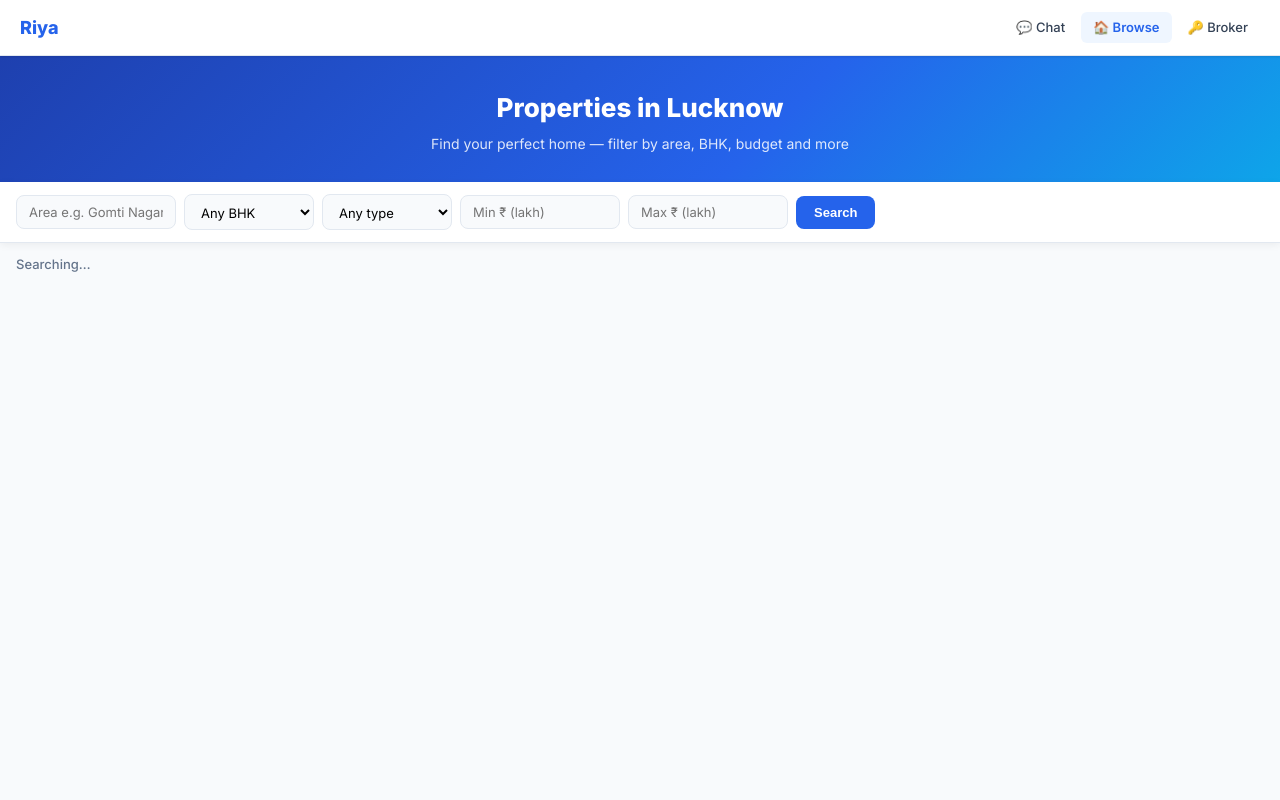
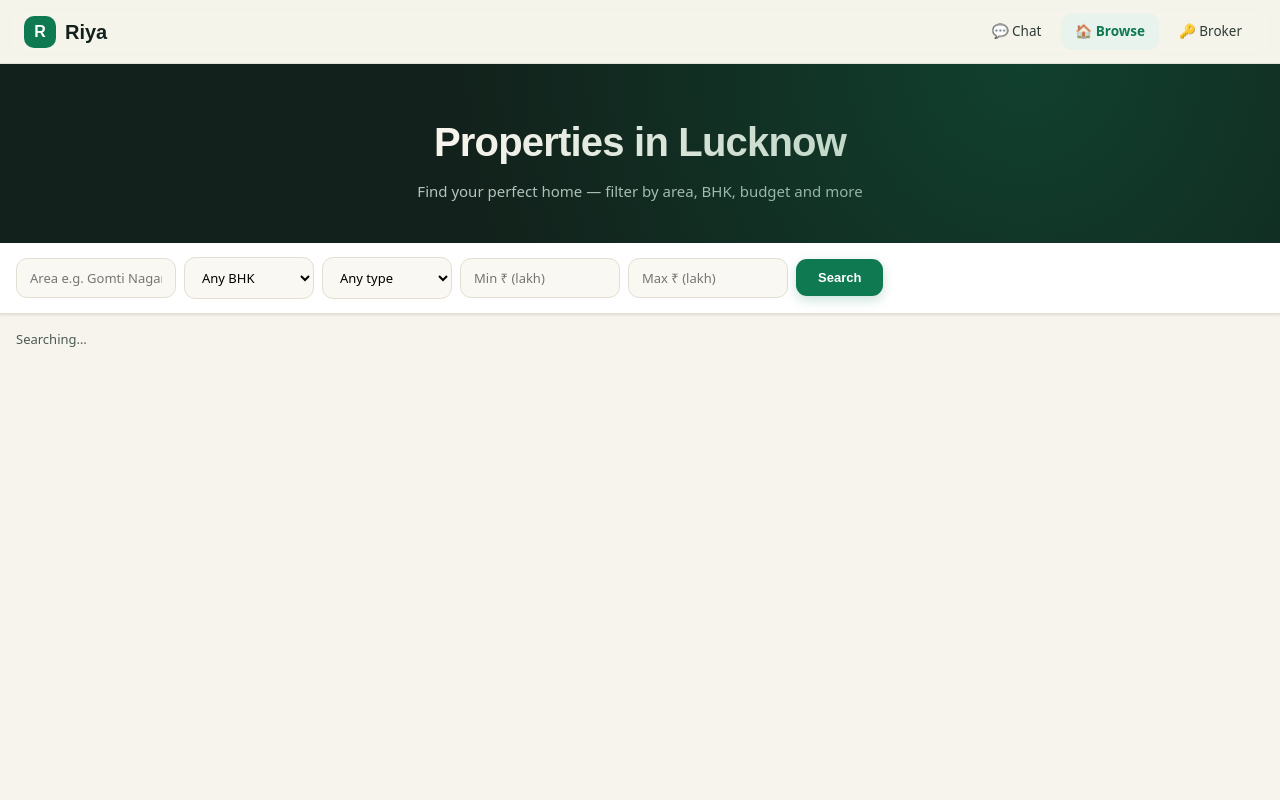
Before and after one commit to sarcasticpanda/real-estate-ai-agent, a FastAPI app: page /properties/browse in a window 1280 px wide. Run offline with FastAPI, Linux system fonts and the light colour scheme; data that the repository does not hold is empty; some web fonts are replaced.

Commit message:
ui: unify emerald+Fontshare theme across landing, chat, browse & broker
- landing: robust reveal (safety net so sections never stay hidden)
- chat/browse/broker: swap blue+Inter -> emerald + Clash Display/General Sans
- fix routing: browse/broker links now point to /chat (landing lives at /)
- brand: emerald R dot + wordmark shared via shared.css topnav

```diff
--- a/api/templates/browse.html
+++ b/api/templates/browse.html
@@ -4,56 +4,55 @@
 <meta charset="UTF-8">
 <meta name="viewport" content="width=device-width,initial-scale=1">
 <title>Browse Properties — Riya Lucknow</title>
-<link href="https://fonts.googleapis.com/css2?family=Inter:wght@400;500;600;700;800&display=swap" rel="stylesheet">
 <link href="/static/shared.css" rel="stylesheet">
 <style>
-.hero{background:linear-gradient(135deg,#1e40af 0%,#2563eb 60%,#0ea5e9 100%);
-  color:#fff;padding:32px 20px 28px;text-align:center}
-.hero h1{font-size:26px;font-weight:800;margin-bottom:6px}
-.hero p{font-size:14px;opacity:.85}
-.filter-bar{background:#fff;border-bottom:1px solid #e2e8f0;padding:12px 16px;
-  display:flex;gap:8px;flex-wrap:wrap;align-items:center;position:sticky;top:0;z-index:50;
-  box-shadow:0 2px 8px rgba(0,0,0,.06)}
+.hero{background:var(--slate-900);color:var(--paper);padding:48px 20px 40px;text-align:center;position:relative;overflow:hidden}
+.hero::after{content:'';position:absolute;inset:0;background:radial-gradient(circle at 80% 0%,rgba(15,122,82,.35),transparent 55%);pointer-events:none}
+.hero h1{font-family:var(--display);font-size:clamp(26px,4vw,40px);font-weight:700;margin-bottom:8px;letter-spacing:-.02em;position:relative}
+.hero p{font-size:15px;color:#b7c4bd;position:relative}
+.filter-bar{background:var(--white);border-bottom:1px solid var(--slate-200);padding:14px 16px;
+  display:flex;gap:8px;flex-wrap:wrap;align-items:center;position:sticky;top:64px;z-index:50;
+  box-shadow:var(--shadow-sm)}
 .filter-bar input,.filter-bar select{
-  padding:8px 12px;border:1.5px solid #e2e8f0;border-radius:8px;
-  font-size:13px;font-family:inherit;outline:none;background:#f8fafc;
+  padding:10px 13px;border:1.5px solid var(--slate-200);border-radius:11px;
+  font-size:13px;font-family:inherit;outline:none;background:var(--slate-50);
   transition:border-color .15s}
-.filter-bar input:focus,.filter-bar select:focus{border-color:#2563eb;background:#fff}
+.filter-bar input:focus,.filter-bar select:focus{border-color:var(--brand);background:#fff}
 .filter-bar input{width:160px}
 .filter-bar select{width:130px;cursor:pointer}
-.search-btn{padding:9px 18px;background:#2563eb;color:#fff;border:none;border-radius:8px;
-  font-weight:700;font-size:13px;cursor:pointer;transition:background .15s;white-space:nowrap}
-.search-btn:hover{background:#1d4ed8}
-#count{color:#64748b;font-size:13px;padding:12px 16px 0;font-weight:500}
-.grid{display:grid;grid-template-columns:repeat(auto-fill,minmax(290px,1fr));gap:16px;padding:14px 16px 32px}
-.pcard{background:#fff;border-radius:14px;overflow:hidden;border:1px solid #e2e8f0;
-  box-shadow:0 2px 8px rgba(0,0,0,.07);transition:transform .2s,box-shadow .2s;cursor:pointer}
-.pcard:hover{transform:translateY(-3px);box-shadow:0 8px 24px rgba(0,0,0,.12)}
-.pcard-img{height:180px;background:#f1f5f9;overflow:hidden;position:relative}
-.pcard-img img{width:100%;height:100%;object-fit:cover;transition:transform .3s}
-.pcard:hover .pcard-img img{transform:scale(1.05)}
-.pcard-img-empty{display:flex;align-items:center;justify-content:center;height:100%;color:#94a3b8;font-size:13px}
-.pcard-type-badge{position:absolute;top:10px;right:10px;background:rgba(0,0,0,.55);
-  color:#fff;font-size:11px;font-weight:600;padding:3px 9px;border-radius:20px;backdrop-filter:blur(4px)}
-.pcard-body{padding:14px}
-.pcard-price{font-size:18px;font-weight:800;color:#2563eb;margin-bottom:4px}
-.pcard-title{font-size:14px;font-weight:600;color:#0f172a;margin-bottom:3px}
-.pcard-loc{font-size:12px;color:#64748b;margin-bottom:10px;display:flex;align-items:center;gap:4px}
-.pcard-chips{display:flex;flex-wrap:wrap;gap:5px;margin-bottom:12px}
-.pchip{background:#eff6ff;color:#2563eb;font-size:11px;font-weight:600;padding:2px 9px;border-radius:20px}
-.pchip-green{background:#f0fdf4;color:#059669}
-.pcard-pois{font-size:12px;color:#64748b;margin-bottom:12px;line-height:1.7}
+.search-btn{padding:11px 22px;background:var(--brand);color:#fff;border:none;border-radius:11px;
+  font-weight:600;font-size:13px;cursor:pointer;transition:all .15s;white-space:nowrap;box-shadow:0 4px 12px rgba(15,122,82,.22)}
+.search-btn:hover{background:var(--brand-dk);transform:translateY(-1px)}
+#count{color:var(--slate-500);font-size:13px;padding:16px 16px 0;font-weight:500}
+.grid{display:grid;grid-template-columns:repeat(auto-fill,minmax(290px,1fr));gap:18px;padding:16px 16px 40px}
+.pcard{background:var(--white);border-radius:var(--radius);overflow:hidden;border:1px solid var(--slate-200);
+  box-shadow:var(--shadow-sm);transition:transform .22s,box-shadow .22s;cursor:pointer}
+.pcard:hover{transform:translateY(-4px);box-shadow:var(--shadow-lg)}
+.pcard-img{height:190px;background:var(--slate-100);overflow:hidden;position:relative}
+.pcard-img img{width:100%;height:100%;object-fit:cover;transition:transform .4s}
+.pcard:hover .pcard-img img{transform:scale(1.06)}
+.pcard-img-empty{display:flex;align-items:center;justify-content:center;height:100%;color:var(--slate-400);font-size:13px}
+.pcard-type-badge{position:absolute;top:10px;right:10px;background:rgba(18,33,27,.62);
+  color:#fff;font-size:11px;font-weight:600;padding:4px 10px;border-radius:20px;backdrop-filter:blur(4px)}
+.pcard-body{padding:16px}
+.pcard-price{font-family:var(--display);font-size:19px;font-weight:700;color:var(--brand);margin-bottom:4px}
+.pcard-title{font-size:14px;font-weight:600;color:var(--slate-900);margin-bottom:3px}
+.pcard-loc{font-size:12px;color:var(--slate-500);margin-bottom:10px;display:flex;align-items:center;gap:4px}
+.pcard-chips{display:flex;flex-wrap:wrap;gap:6px;margin-bottom:12px}
+.pchip{background:var(--slate-100);color:var(--slate-500);border:1px solid var(--slate-200);font-size:11px;font-weight:500;padding:3px 10px;border-radius:9px}
+.pchip-green{background:var(--brand-lt);color:var(--brand);border-color:transparent}
+.pcard-pois{font-size:12px;color:var(--slate-500);margin-bottom:12px;line-height:1.7}
 .pcard-pois span{display:inline-block;margin-right:10px}
 .pcard-actions{display:flex;gap:8px}
-.btn-ask{flex:1;padding:9px;background:#2563eb;color:#fff;border:none;border-radius:8px;
-  font-size:13px;font-weight:700;cursor:pointer;text-align:center;text-decoration:none;
-  display:flex;align-items:center;justify-content:center;gap:5px;transition:background .15s}
-.btn-ask:hover{background:#1d4ed8}
-.empty-state{text-align:center;padding:80px 20px;color:#94a3b8}
+.btn-ask{flex:1;padding:11px;background:var(--brand);color:#fff;border:none;border-radius:11px;
+  font-size:13px;font-weight:600;cursor:pointer;text-align:center;text-decoration:none;
+  display:flex;align-items:center;justify-content:center;gap:5px;transition:all .15s}
+.btn-ask:hover{background:var(--brand-dk)}
+.empty-state{text-align:center;padding:80px 20px;color:var(--slate-400)}
 .empty-state .ei{font-size:48px;margin-bottom:14px}
-.empty-state h2{font-size:18px;font-weight:700;color:#334155;margin-bottom:8px}
+.empty-state h2{font-family:var(--display);font-size:20px;font-weight:700;color:var(--slate-700);margin-bottom:8px}
 .empty-state p{font-size:14px}
-.empty-state a{color:#2563eb;font-weight:600;text-decoration:none}
+.empty-state a{color:var(--brand);font-weight:600;text-decoration:none}
 @media(max-width:640px){
   .filter-bar{gap:6px}
   .filter-bar input{width:calc(50% - 3px)}
@@ -71,7 +70,7 @@
 <nav class="topnav">
   <a class="topnav-brand" href="/">Riya</a>
   <div class="topnav-links">
-    <a href="/">💬 Chat</a>
+    <a href="/chat">💬 <span>Chat</span></a>
     <a href="/properties/browse" class="active">🏠 <span>Browse</span></a>
     <a href="/broker">🔑 <span>Broker</span></a>
   </div>
@@ -112,7 +111,7 @@
   document.getElementById('count').textContent=ps.length+' propert'+(ps.length===1?'y':'ies')+' found';
   const g=document.getElementById('grid');
   if(!ps.length){
-    g.innerHTML='<div class="empty-state" style="grid-column:1/-1"><div class="ei">🏠</div><h2>No properties found</h2><p>Try different filters, or <a href="/">chat with Riya</a> for personalised recommendations.</p></div>';
+    g.innerHTML='<div class="empty-state" style="grid-column:1/-1"><div class="ei">🏠</div><h2>No properties found</h2><p>Try different filters, or <a href="/chat">chat with Riya</a> for personalised recommendations.</p></div>';
     return;
   }
   g.innerHTML='';
@@ -131,7 +130,7 @@
       +(chips?'<div class="pcard-chips">'+chips+'</div>':'')
       +(poi?'<div class="pcard-pois">'+poi+'</div>':'')
       +'<div class="pcard-actions">'
-      +'<a class="btn-ask" href="/?prop='+encodeURIComponent(p.id)+'&area='+encodeURIComponent(p.area||'')+'&bhk='+(p.bhk||'')+'&price='+encodeURIComponent(p.price_str||'')+'">💬 Ask Riya about this</a>'
+      +'<a class="btn-ask" href="/chat?prop='+encodeURIComponent(p.id)+'&area='+encodeURIComponent(p.area||'')+'&bhk='+(p.bhk||'')+'&price='+encodeURIComponent(p.price_str||'')+'">💬 Ask Riya about this</a>'
       +'</div>'
       +'</div>';
     g.appendChild(c);
--- a/api/templates/shared.css
+++ b/api/templates/shared.css
@@ -1,38 +1,41 @@
 /* ── Riya Design System ───────────────────────────────────────────────────── */
-@import url('https://fonts.googleapis.com/css2?family=Inter:wght@400;500;600;700;800&display=swap');
+@import url('https://api.fontshare.com/v2/css?f[]=clash-display@600,700&f[]=general-sans@400,500,600,700&display=swap');
 
 :root {
-  --brand:    #2563eb;
-  --brand-dk: #1d4ed8;
-  --brand-lt: #eff6ff;
-  --green:    #059669;
-  --green-lt: #ecfdf5;
-  --red:      #dc2626;
-  --red-lt:   #fef2f2;
-  --amber:    #d97706;
-  --amber-lt: #fffbeb;
-  --slate-50: #f8fafc;
-  --slate-100:#f1f5f9;
-  --slate-200:#e2e8f0;
-  --slate-400:#94a3b8;
-  --slate-500:#64748b;
-  --slate-700:#334155;
-  --slate-900:#0f172a;
+  --brand:    #0f7a52;
+  --brand-dk: #0b5c3d;
+  --brand-lt: #e7f3ec;
+  --green:    #0f7a52;
+  --green-lt: #e7f3ec;
+  --red:      #c0492f;
+  --red-lt:   #fbeee9;
+  --amber:    #c8892a;
+  --amber-lt: #fbf3e3;
+  --slate-50: #faf8f2;
+  --slate-100:#efece1;
+  --slate-200:#e3dfd2;
+  --slate-400:#8d998f;
+  --slate-500:#4a5a52;
+  --slate-700:#2c3a33;
+  --slate-900:#12211b;
+  --paper:    #f6f4ec;
   --white:    #ffffff;
-  --radius:   12px;
-  --shadow-sm:0 1px 3px rgba(0,0,0,.08),0 1px 2px rgba(0,0,0,.05);
-  --shadow:   0 4px 16px rgba(0,0,0,.10);
-  --shadow-lg:0 10px 40px rgba(0,0,0,.14);
+  --radius:   14px;
+  --shadow-sm:0 1px 3px rgba(18,33,27,.07),0 1px 2px rgba(18,33,27,.04);
+  --shadow:   0 6px 20px rgba(18,33,27,.10);
+  --shadow-lg:0 18px 44px rgba(18,33,27,.14);
+  --display:  'Clash Display','General Sans',sans-serif;
 }
 
 *{box-sizing:border-box;margin:0;padding:0}
 html{-webkit-text-size-adjust:100%}
 body{
-  font-family:'Inter',system-ui,-apple-system,sans-serif;
-  background:var(--slate-50);
+  font-family:'General Sans',system-ui,-apple-system,sans-serif;
+  background:var(--paper);
   color:var(--slate-900);
   line-height:1.5;
   min-height:100vh;
+  -webkit-font-smoothing:antialiased;
 }
 
 /* Buttons */
@@ -72,13 +75,16 @@
 .chip-slate{background:var(--slate-100);color:var(--slate-700)}
 
 /* Nav */
-.topnav{background:var(--white);border-bottom:1px solid var(--slate-200);
-  padding:0 20px;display:flex;align-items:center;gap:16px;height:56px;
-  position:sticky;top:0;z-index:100;box-shadow:var(--shadow-sm)}
-.topnav-brand{font-weight:800;font-size:18px;color:var(--brand);text-decoration:none}
-.topnav-links{display:flex;gap:4px;align-items:center;margin-left:auto}
-.topnav-links a{padding:6px 12px;border-radius:6px;font-size:13px;font-weight:500;
-  color:var(--slate-700);text-decoration:none;transition:background .12s}
+.topnav{background:rgba(246,244,236,.9);backdrop-filter:blur(10px);border-bottom:1px solid var(--line,var(--slate-200));
+  padding:0 24px;display:flex;align-items:center;gap:16px;height:64px;
+  position:sticky;top:0;z-index:100}
+.topnav-brand{font-family:var(--display);font-weight:700;font-size:20px;color:var(--slate-900);text-decoration:none;
+  display:flex;align-items:center;gap:9px}
+.topnav-brand::before{content:'R';width:32px;height:32px;border-radius:10px;background:var(--brand);color:#fff;
+  display:flex;align-items:center;justify-content:center;font-size:16px;font-family:var(--display)}
+.topnav-links{display:flex;gap:6px;align-items:center;margin-left:auto}
+.topnav-links a{padding:8px 14px;border-radius:11px;font-size:13.5px;font-weight:500;
+  color:var(--slate-700);text-decoration:none;transition:all .12s}
 .topnav-links a:hover{background:var(--slate-100);color:var(--brand)}
 .topnav-links a.active{background:var(--brand-lt);color:var(--brand);font-weight:600}
 
```
Also changed, not shown: api/templates/broker_base.html (+11 -12 lines), api/templates/chat.html (+25 -21 lines), api/templates/landing.html (+9 -2 lines).
